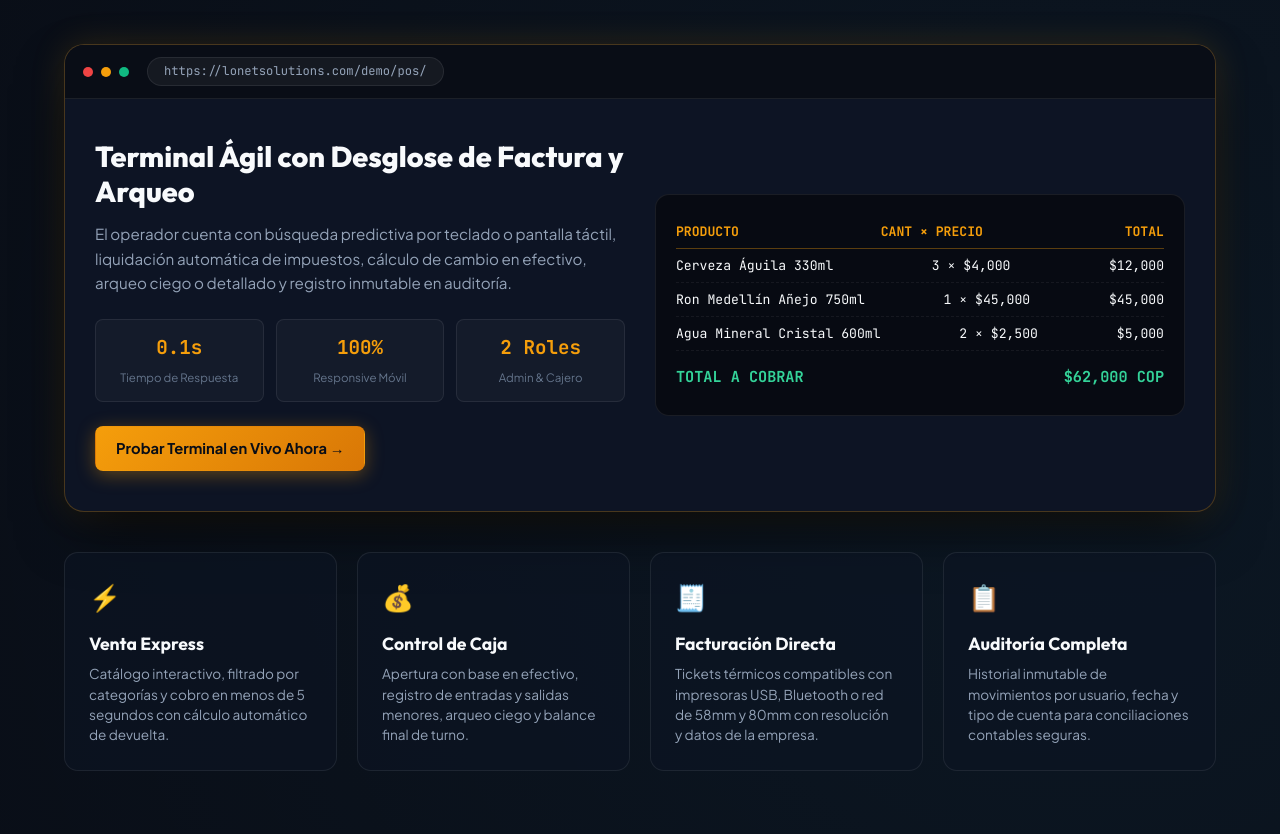
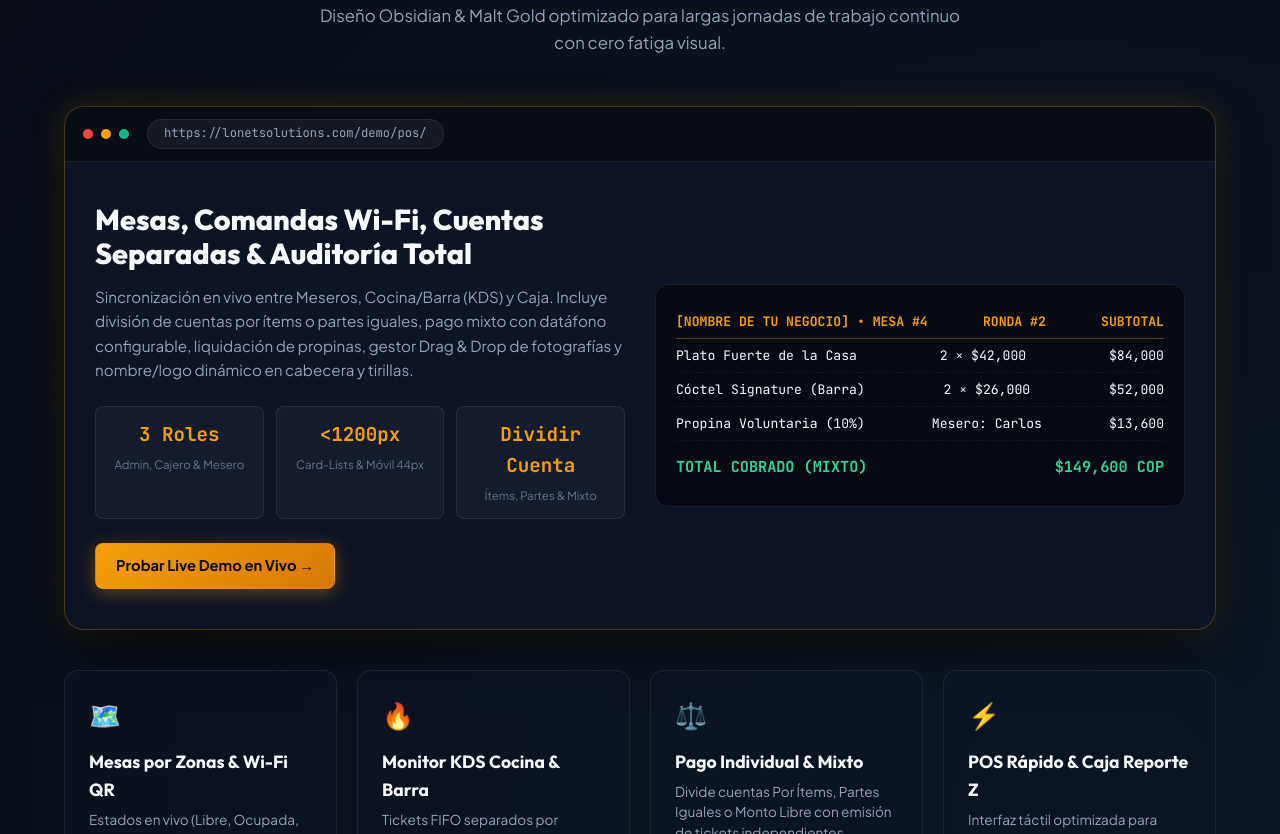
Before and after one commit to Luisigle97/Modulo-Simple-POS-showcase, a plain HTML site: page index.html in a window 1280 px wide. Shown: the part 1966-2800 px from the top of the page. Drawn offline with Linux system fonts and the light colour scheme.

Commit message:
docs(showcase): sync POS showcase with Simple-Pos-Restaurante features, split billing, audit, tips, image manager, and dynamic branding

```diff
--- a/index.html
+++ b/index.html
@@ -4,7 +4,7 @@
   <meta charset="UTF-8">
   <meta name="viewport" content="width=device-width, initial-scale=1.0">
   <title>Showcase Tecnológico | Simple POS — LoNet Solutions</title>
-  <meta name="description" content="Showcase del Software de Punto de Venta (POS), facturación, inventario y arqueo de caja 100% personalizable a medida por LoNet Solutions.">
+  <meta name="description" content="Showcase de Simple POS por LoNet Solutions: Control visual de mesas, comandas móviles Wi-Fi, KDS cocina y barra, pago dividido, auditoría forense, liquidación de propinas, gestión de imágenes y caja Z.">
   <link rel="preconnect" href="https://fonts.googleapis.com">
   <link rel="preconnect" href="https://fonts.gstatic.com" crossorigin>
   <link href="https://fonts.googleapis.com/css2?family=JetBrains+Mono:wght@400;600;700&family=Outfit:wght@400;600;700;800;900&family=Plus+Jakarta+Sans:wght@400;500;600;700&display=swap" rel="stylesheet">
@@ -585,28 +585,30 @@
         <span class="highlight">Medida Exacta de su Negocio</span>
       </h1>
       <p class="hero-desc">
-        Desarrollado por <strong>LoNet Solutions</strong>. Gestiona tus ventas, arqueo de caja, inventario con alertas de stock bajo y auditoría en tiempo real sin contratos forzados ni suscripciones abusivas. Adaptable a la dinámica operativa de cualquier comercio.
+        Desarrollado por <strong>LoNet Solutions</strong>. Plataforma POS todo-en-uno con <strong>control visual de mesas, comandas móviles vía Wi-Fi QR, monitor KDS Cocina &amp; Barra, división de cuentas por persona, auditoría forense, liquidación de propinas, gestor de imágenes y arqueo de caja Z</strong>. Adaptable con nombre y logotipo dinámico a cualquier restaurante, bar o comercio.
       </p>
 
       <div class="hero-actions">
-        <a href="https://lonetsolutions.com/demo/pos/" target="_blank" rel="noopener" class="btn btn-primary">
+        <a href="https://lonetsolutions.com/demo/pos/" target="_blank" rel="noopener noreferrer" class="btn btn-primary">
           <svg width="18" height="18" viewBox="0 0 24 24" fill="none" stroke="currentColor" stroke-width="2.5"><polygon points="5 3 19 12 5 21 5 3"></polygon></svg>
-          Abrir Live Demo en Hostinger
+          Probar Live Demo POS
         </a>
-        <a href="https://github.com/Luisigle97/Modulo-Simple-POS" target="_blank" rel="noopener" class="btn btn-outline">
+        <a href="https://github.com/Luisigle97/Simple-Pos-Restaurante" target="_blank" rel="noopener noreferrer" class="btn btn-outline">
           <svg width="18" height="18" viewBox="0 0 24 24" fill="currentColor"><path d="M12 0C5.37 0 0 5.37 0 12c0 5.31 3.435 9.795 8.205 11.385.6.105.825-.255.825-.57 0-.285-.015-1.23-.015-2.235-3.015.555-3.795-.735-4.035-1.41-.135-.345-.72-1.41-1.23-1.695-.42-.225-1.02-.78-.015-.795.945-.015 1.62.87 1.845 1.23 1.08 1.815 2.805 1.305 3.495.99.105-.78.42-1.305.765-1.605-2.67-.3-5.46-1.335-5.46-5.925 0-1.305.465-2.385 1.23-3.225-.12-.3-.54-1.53.12-3.18 0 0 1.005-.315 3.3 1.23.96-.27 1.98-.405 3-.405s2.04.135 3 .405c2.295-1.56 3.3-1.23 3.3-1.23.66 1.65.24 2.88.12 3.18.765.84 1.23 1.905 1.23 3.225 0 4.605-2.805 5.625-5.475 5.925.435.375.81 1.095.81 2.22 0 1.605-.015 2.895-.015 3.3 0 .315.225.69.825.57A12.02 12.02 0 0024 12c0-6.63-5.37-12-12-12z"/></svg>
-          Repositorio del Proyecto
+          Código Base en GitHub
         </a>
-        <a href="https://lonetsolutions.com/soporte/" target="_blank" rel="noopener" class="btn btn-outline">
+        <a href="https://lonetsolutions.com/soporte/" target="_blank" rel="noopener noreferrer" class="btn btn-outline">
           🎫 Solicitar Cotización / Soporte
         </a>
       </div>
 
       <div class="credentials-banner">
-        <span>🔑 <strong>Credenciales Demo:</strong></span>
+        <span>🔑 <strong>Credenciales Live Demo:</strong></span>
         <span>Admin: <code>admin</code> / <code>admin123</code></span>
         <span>•</span>
-        <span>Vendedor: <code>vendedor</code> / <code>vendedor123</code></span>
+        <span>Cajero: <code>cajero</code> / <code>cajero123</code></span>
+        <span>•</span>
+        <span>Mesero: <code>mesero</code> / <code>mesero123</code></span>
       </div>
     </div>
   </header>
@@ -706,53 +708,53 @@
         </div>
         <div class="mockup-body">
           <div class="mockup-details">
-            <h3>Terminal Ágil con Desglose de Factura y Arqueo</h3>
+            <h3>Mesas, Comandas Wi-Fi, Cuentas Separadas &amp; Auditoría Total</h3>
             <p>
-              El operador cuenta con búsqueda predictiva por teclado o pantalla táctil, liquidación automática de impuestos, cálculo de cambio en efectivo, arqueo ciego o detallado y registro inmutable en auditoría.
+              Sincronización en vivo entre Meseros, Cocina/Barra (KDS) y Caja. Incluye división de cuentas por ítems o partes iguales, pago mixto con datáfono configurable, liquidación de propinas, gestor Drag &amp; Drop de fotografías y nombre/logo dinámico en cabecera y tirillas.
             </p>
             <div class="mockup-stats">
               <div class="mockup-stat">
-                <strong>0.1s</strong>
-                <span>Tiempo de Respuesta</span>
+                <strong>3 Roles</strong>
+                <span>Admin, Cajero &amp; Mesero</span>
               </div>
               <div class="mockup-stat">
-                <strong>100%</strong>
-                <span>Responsive Móvil</span>
+                <strong>&lt;1200px</strong>
+                <span>Card-Lists &amp; Móvil 44px</span>
               </div>
               <div class="mockup-stat">
-                <strong>2 Roles</strong>
-                <span>Admin & Cajero</span>
+                <strong>Dividir Cuenta</strong>
+                <span>Ítems, Partes &amp; Mixto</span>
               </div>
             </div>
-            <a href="https://lonetsolutions.com/demo/pos/" target="_blank" rel="noopener" class="btn btn-primary">
-              Probar Terminal en Vivo Ahora →
+            <a href="https://lonetsolutions.com/demo/pos/" target="_blank" rel="noopener noreferrer" class="btn btn-primary">
+              Probar Live Demo en Vivo →
             </a>
           </div>
 
           <div class="mockup-terminal-preview">
             <div class="terminal-line header">
-              <span>PRODUCTO</span>
-              <span>CANT × PRECIO</span>
-              <span>TOTAL</span>
+              <span>[NOMBRE DE TU NEGOCIO] • MESA #4</span>
+              <span>RONDA #2</span>
+              <span>SUBTOTAL</span>
             </div>
             <div class="terminal-line">
-              <span>Cerveza Águila 330ml</span>
-              <span>3 × $4,000</span>
-              <span>$12,000</span>
+              <span>Plato Fuerte de la Casa</span>
+              <span>2 × $42,000</span>
+              <span>$84,000</span>
             </div>
             <div class="terminal-line">
-              <span>Ron Medellín Añejo 750ml</span>
-              <span>1 × $45,000</span>
-              <span>$45,000</span>
+              <span>Cóctel Signature (Barra)</span>
+              <span>2 × $26,000</span>
+              <span>$52,000</span>
             </div>
             <div class="terminal-line">
-              <span>Agua Mineral Cristal 600ml</span>
-              <span>2 × $2,500</span>
-              <span>$5,000</span>
+              <span>Propina Voluntaria (10%)</span>
+              <span>Mesero: Carlos</span>
+              <span>$13,600</span>
             </div>
             <div class="terminal-line total">
-              <span>TOTAL A COBRAR</span>
-              <span>$62,000 COP</span>
+              <span>TOTAL COBRADO (MIXTO)</span>
+              <span>$149,600 COP</span>
             </div>
           </div>
         </div>
@@ -760,24 +762,44 @@
 
       <div class="features-grid">
         <div class="feature-box">
-          <div class="feature-box-icon">⚡</div>
-          <h4>Venta Express</h4>
-          <p>Catálogo interactivo, filtrado por categorías y cobro en menos de 5 segundos con cálculo automático de devuelta.</p>
+          <div class="feature-box-icon">🗺️</div>
+          <h4>Mesas por Zonas &amp; Wi-Fi QR</h4>
+          <p>Estados en vivo (Libre, Ocupada, Cuenta, Reservada), transferencia entre mesas y toma de pedidos móvil por rondas y notas rápidas.</p>
         </div>
         <div class="feature-box">
-          <div class="feature-box-icon">💰</div>
-          <h4>Control de Caja</h4>
-          <p>Apertura con base en efectivo, registro de entradas y salidas menores, arqueo ciego y balance final de turno.</p>
+          <div class="feature-box-icon">🔥</div>
+          <h4>Monitor KDS Cocina &amp; Barra</h4>
+          <p>Tickets FIFO separados por estación con alertas de tiempo de espera, timbre sonoro y flujo Empezar → Listo → Entregado.</p>
         </div>
         <div class="feature-box">
-          <div class="feature-box-icon">🧾</div>
-          <h4>Facturación Directa</h4>
-          <p>Tickets térmicos compatibles con impresoras USB, Bluetooth o red de 58mm y 80mm con resolución y datos de la empresa.</p>
+          <div class="feature-box-icon">⚖️</div>
+          <h4>Pago Individual &amp; Mixto</h4>
+          <p>Divide cuentas Por Ítems, Partes Iguales o Monto Libre con emisión de tickets independientes, Efectivo, Nequi y Datáfono configurable.</p>
         </div>
         <div class="feature-box">
-          <div class="feature-box-icon">📋</div>
-          <h4>Auditoría Completa</h4>
-          <p>Historial inmutable de movimientos por usuario, fecha y tipo de cuenta para conciliaciones contables seguras.</p>
+          <div class="feature-box-icon">⚡</div>
+          <h4>POS Rápido &amp; Caja Reporte Z</h4>
+          <p>Interfaz táctil optimizada para móvil/tablet, categorías desplegables con auto-reset al buscar, arqueo Z y cierre de lote bancario.</p>
+        </div>
+        <div class="feature-box">
+          <div class="feature-box-icon">🖼️</div>
+          <h4>Carta, Stock &amp; Gestión de Imágenes</h4>
+          <p>Pausa rápida Disponible/Agotado en vivo, Card-Lists sin scroll horizontal y subida Drag &amp; Drop JPG/PNG/WEBP con borrado limpio.</p>
+        </div>
+        <div class="feature-box">
+          <div class="feature-box-icon">🏆</div>
+          <h4>Meseros &amp; Liquidación de Propinas</h4>
+          <p>Podio Top 3 de rendimiento por período, ticket promedio, desglose Efectivo vs Electrónico y entrega documentada de propinas + Excel.</p>
+        </div>
+        <div class="feature-box">
+          <div class="feature-box-icon">🛡️</div>
+          <h4>Auditoría Forense Multi-Filtro</h4>
+          <p>Trazabilidad de aperturas, cierres Z, anulaciones con motivo obligatorio, eliminaciones, descuentos y cambios de precio con filtros.</p>
+        </div>
+        <div class="feature-box">
+          <div class="feature-box-icon">🏷️</div>
+          <h4>Marca Dinámica &amp; Modales Seguros</h4>
+          <p>Personaliza [Nombre de tu Negocio] y logotipo en cabecera y tirillas 80mm / WhatsApp, respaldado por confirmaciones modales personalizadas.</p>
         </div>
       </div>
     </div>
@@ -787,11 +809,12 @@
   <footer>
     <div class="container">
       <div class="footer-links">
-        <a href="https://lonetsolutions.com/" target="_blank" rel="noopener">LoNet Solutions</a>
-        <a href="https://lonetsolutions.com/demo/pos/" target="_blank" rel="noopener">Live Demo POS</a>
-        <a href="https://lonetsolutions.com/soporte/" target="_blank" rel="noopener">Mesa de Soporte</a>
-        <a href="https://github.com/Luisigle97/Modulo-Simple-POS-showcase" target="_blank" rel="noopener">Showcase GitHub</a>
-        <a href="https://wa.me/573017686592" target="_blank" rel="noopener">WhatsApp Directo</a>
+        <a href="https://lonetsolutions.com/" target="_blank" rel="noopener noreferrer">LoNet Solutions</a>
+        <a href="https://lonetsolutions.com/demo/pos/" target="_blank" rel="noopener noreferrer">Live Demo POS</a>
+        <a href="https://lonetsolutions.com/soporte/" target="_blank" rel="noopener noreferrer">Mesa de Soporte</a>
+        <a href="https://github.com/Luisigle97/Simple-Pos-Restaurante" target="_blank" rel="noopener noreferrer">Código Base GitHub</a>
+        <a href="https://github.com/Luisigle97/Modulo-Simple-POS-showcase" target="_blank" rel="noopener noreferrer">Showcase GitHub</a>
+        <a href="https://wa.me/573017686592" target="_blank" rel="noopener noreferrer">WhatsApp Directo</a>
       </div>
       <p class="footer-copy">
         Simple POS & Facturación Comercial es un software desarrollado y respaldado por <strong>LoNet Solutions</strong> © 2026. Todos los derechos reservados.
```
Also changed, not shown: 1 other file.
